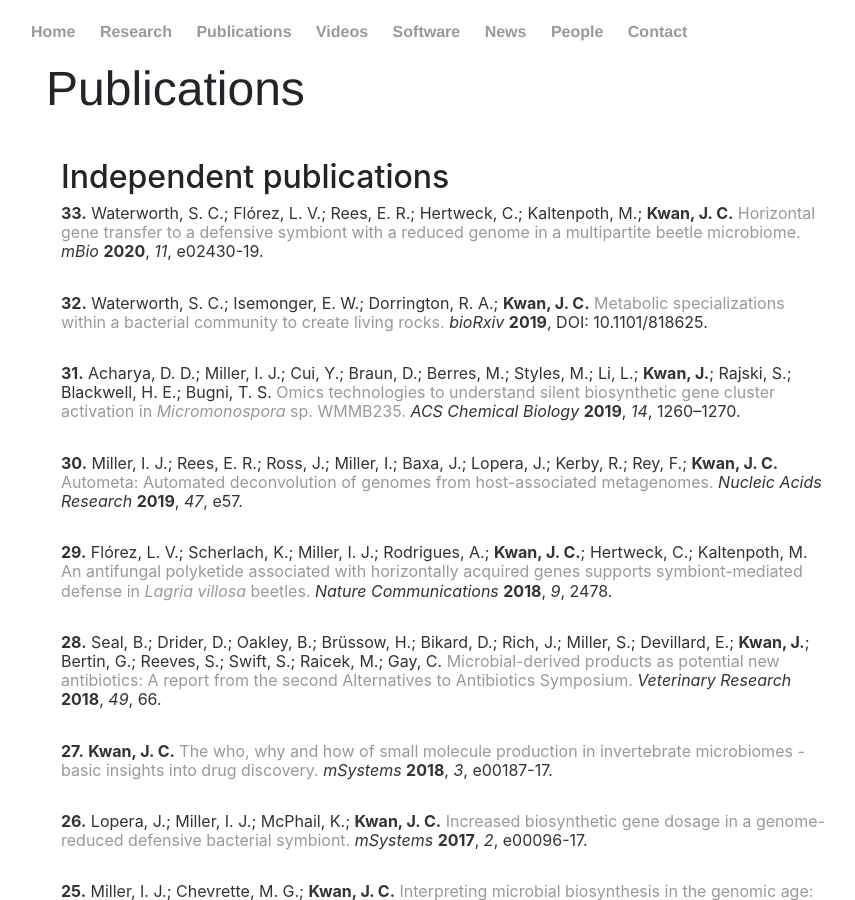
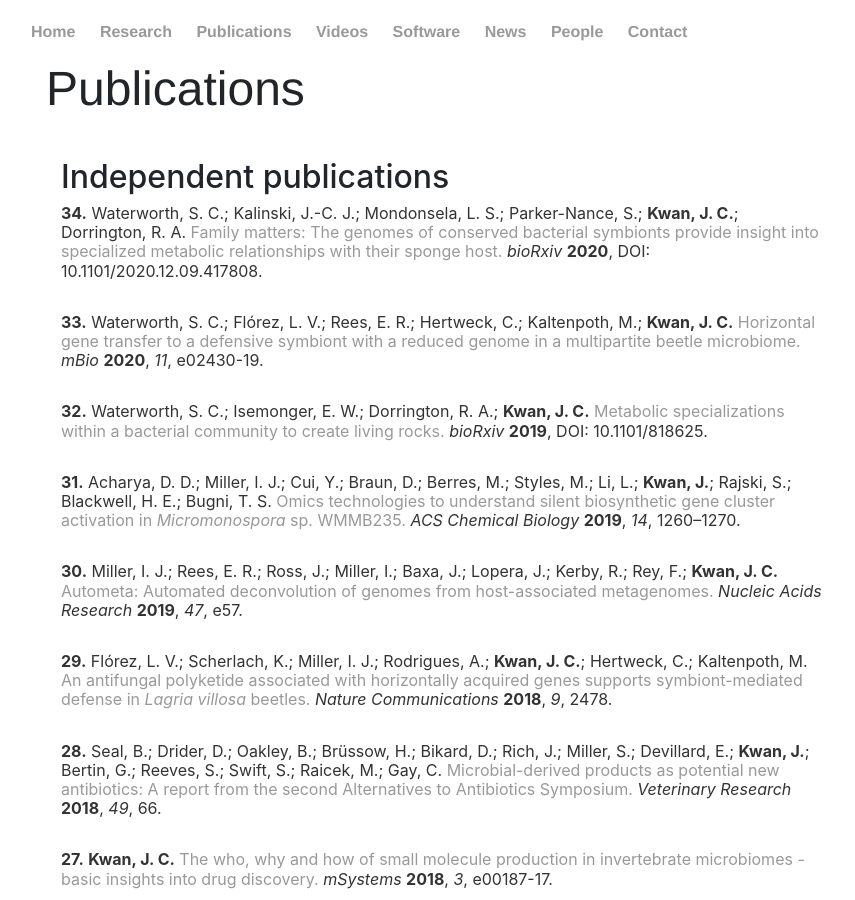
Before and after one commit to KwanLab/KwanLab.github.io, a Jekyll site: the page built from publications/index.html, in a window 1280 px wide and 900 px high. Shown: the whole window, without its empty margins (161-1016 px from the left). Built offline with Jekyll 4.4.1, drawn with Linux system fonts in a browser that asks for light colours; comment, search, counter and statistics services are not loaded.

Commit message:
Updated publications

```diff
--- a/publications/index.html
+++ b/publications/index.html
@@ -12,6 +12,15 @@ title: Publications
 	<div class="col-sm-12">
 		<h2>Independent publications</h2>
 
+		<div class="row">
+			<div class="col-sm-11">
+				<p class="small"><strong>34.</strong> Waterworth, S. C.; Kalinski, J.-C. J.; Mondonsela, L. S.; Parker-Nance, S.; <strong>Kwan, J. C.</strong>; Dorrington, R. A. <a href="https://www.biorxiv.org/content/10.1101/2020.12.09.417808v1">Family matters: The genomes of conserved bacterial symbionts provide insight into specialized metabolic relationships with their sponge host.</a> <em>bioRxiv</em> <strong>2020</strong>, DOI: 10.1101/2020.12.09.417808.</p>
+			</div>
+			<div class="col-sm-1">
+				<div data-badge-type="donut" data-doi="10.1101/2020.12.09.417808" data-condensed="true" data-hide-no-mentions="true" class="altmetric-embed"></div>
+			</div>
+		</div>
+		<p class="small"></p>
 		<div class="row">
 			<div class="col-sm-11">
 				<p class="small"><strong>33.</strong> Waterworth, S. C.; Flórez, L. V.; Rees, E. R.; Hertweck, C.; Kaltenpoth, M.; <strong>Kwan, J. C.</strong> <a href="https://mbio.asm.org/content/11/1/e02430-19">Horizontal gene transfer to a defensive symbiont with a reduced genome in a multipartite beetle microbiome.</a> <em>mBio</em> <strong>2020</strong>, <em>11</em>, e02430-19.</p>
```
